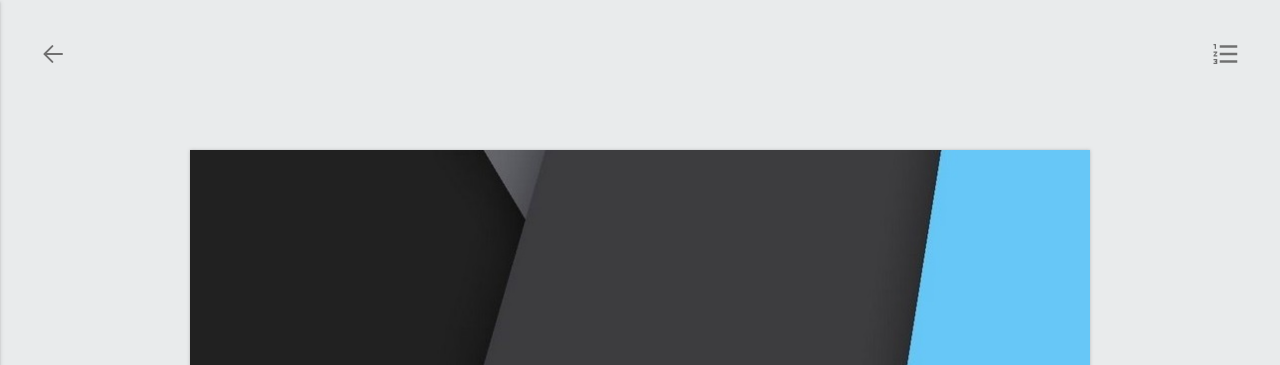
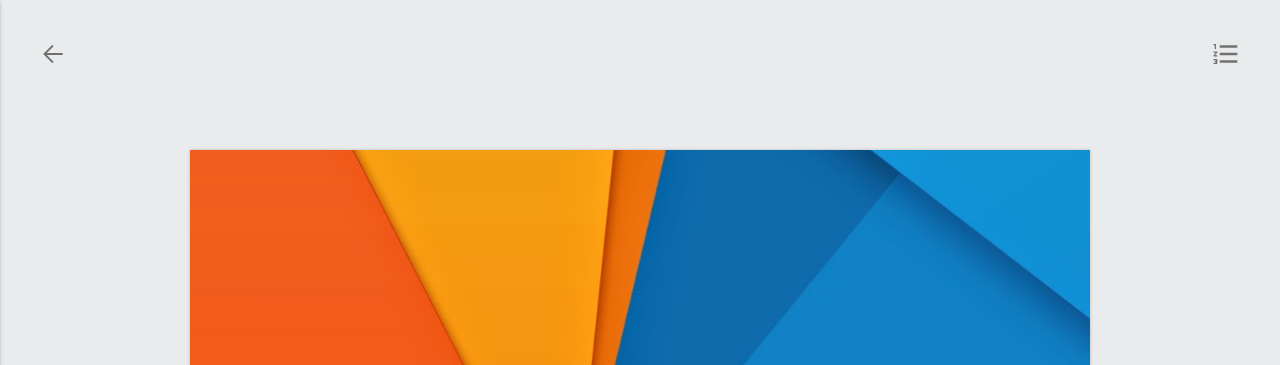
Before and after one commit to SunnyFHY/SunnyFHY.github.io, a plain HTML site: page 2018/10/01/hello-world/index.html in a window 1280 px wide. Shown: the top 365 px of the page. Drawn offline with Linux system fonts and the light colour scheme; some packages are replaced by stand-ins of ours; a script that the page names is missing.

Commit message:
更新博客。

```diff
--- a/2018/10/01/hello-world/index.html
+++ b/2018/10/01/hello-world/index.html
@@ -123,7 +123,7 @@
   <div id="content-inner">
 
 <article id="post">
-  <div class="post-page-title"  style="background-color:#26A69A;background-image:url(/images/random/vateral-13.png)" >
+  <div class="post-page-title"  style="background-color:#26A69A;background-image:url(/images/random/vateral-17.png)" >
   <h2>Hello World</h2>
 
   <p>作者:SunnyFHY &nbsp&nbsp 发布于:<time datetime="2018-09-30T18:28:42.124Z">
```
